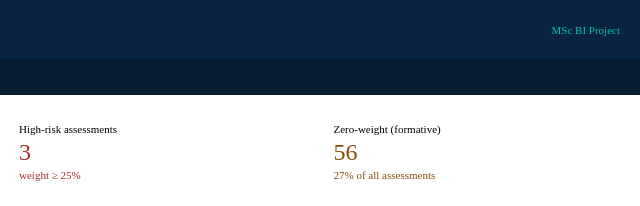
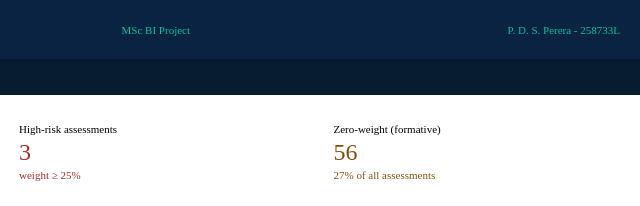
Before and after one commit to dilsanja/Student_Assessment_Analytics, a plain HTML site: page index.html in a window 1280 px wide. Shown: the top 206 px of the page, 640-1280 px from the left. Drawn offline with nearby package versions, Linux system fonts and the light colour scheme.

Commit message:
Update index.html

```diff
--- a/index.html
+++ b/index.html
@@ -63,6 +63,7 @@ tr:last-child td{border-bottom:none}
     <div class="hdr-sub">OULAD assessments.csv · 206 records · 7 modules · 2013–2014 · All 3 bonus features included</div>
   </div>
   <div style="font-size:11px;color:#02C39A;font-weight:500">MSc BI Project</div>
+  <div style="font-size:11px;color:#02C39A;font-weight:500">P. D. S. Perera - 258733L</div>
 </div>
 
 <div class="nav">
```
